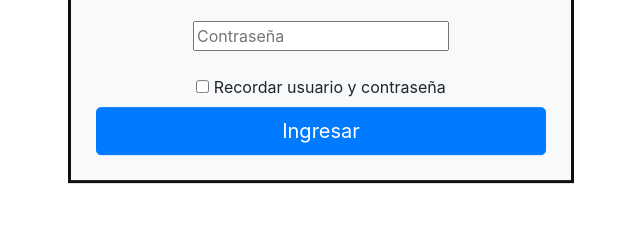
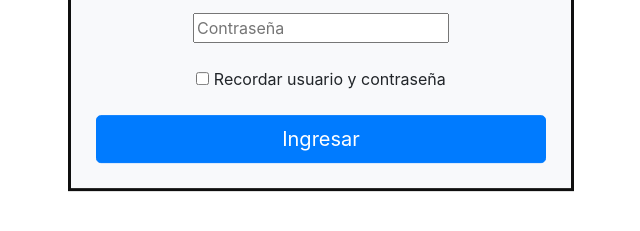
Before and after one commit to crossiello/Claudio-Rossiello-repositorio-JaP, a plain HTML site: page index.html in a window 1280 px wide. Shown: the part 473-704 px from the top of the page, without its empty margins (319-959 px from the left). Drawn offline with Linux system fonts and the light colour scheme.

Commit message:
Update index.html

```diff
--- a/index.html
+++ b/index.html
@@ -29,14 +29,17 @@
 
         <input type="password" id="inputPassword" placeholder="Contraseña"><br><br>
 
-        <label>
+
+        <div class="checkbox mb-3">
+            <label>
             <input type="checkbox" value="remember-me"> Recordar usuario y contraseña
           </label>
+        </div>
 
-        <div>
 
-            <button class="btn btn-lg btn-primary btn-block" id="boton">Ingresar</button>
-        </div>
+
+        <button class="btn btn-lg btn-primary btn-block" id="boton">Ingresar</button>
+
 
 
     </div>
```
